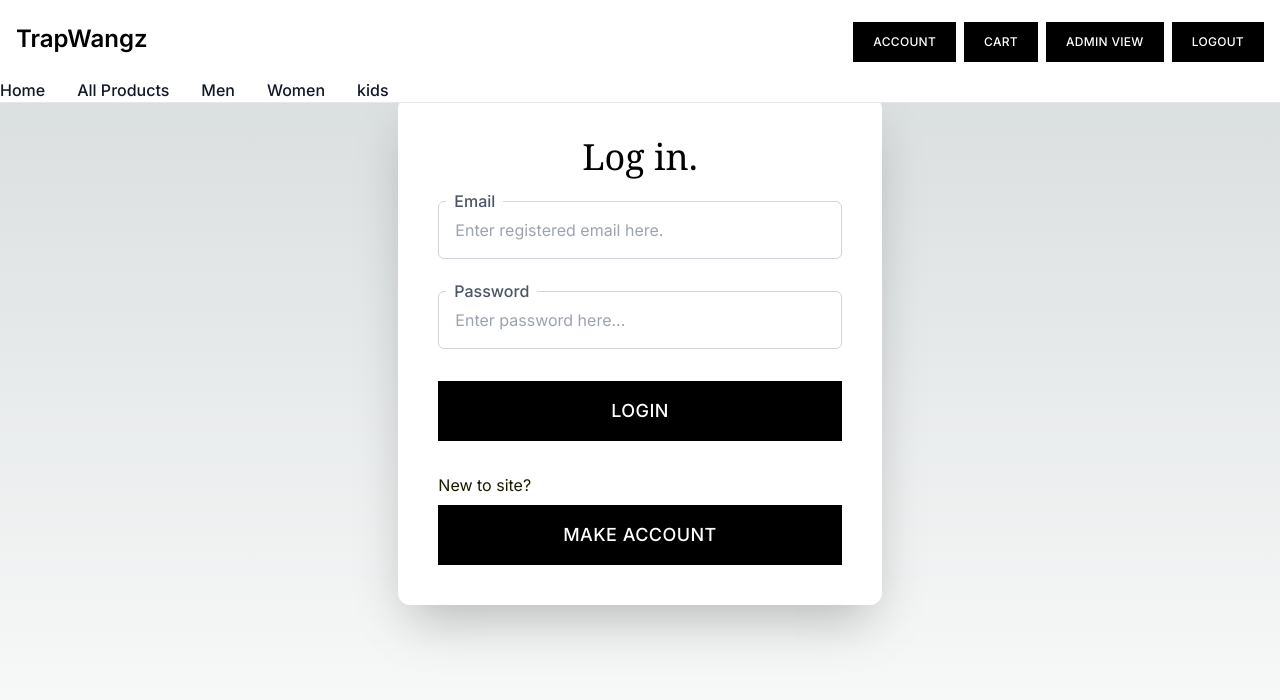
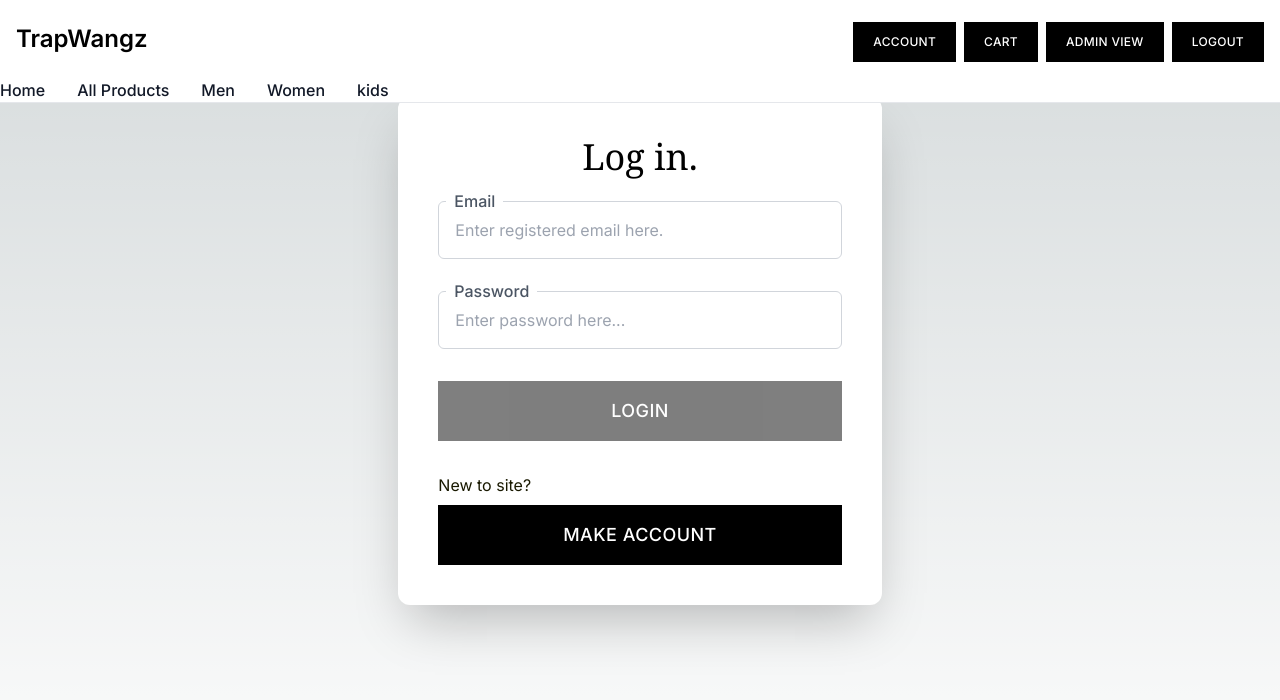
Before and after one commit to amanleykj/e_commerce, a Next.js app: page /login in a window 1280 px wide. Shown: the top 700 px of the page. Built offline with nearby package versions, Linux system fonts and the light colour scheme.

Commit message:
continued API development

```diff
--- a/src/app/api/login/route.js
+++ b/src/app/api/login/route.js
@@ -29,6 +29,7 @@ export async function POST( request ) {
 
 try {
     const checkUser = await User.findOne({ email })
+
     if(!checkUser) {
             return NextResponse.json({
                 success : false,
--- a/src/app/login/page.js
+++ b/src/app/login/page.js
@@ -3,13 +3,49 @@
 import InputComponent from "@/components/FormElements/InputComponent"
 import { loginFormControls } from "@/utils"
 import { useRouter } from "next/navigation";
+import { useContext, useState } from "react";
+import { loginUser } from "@/services/login";
+import { GlobalContext } from "@/context";
+import { setRequestMeta } from "next/dist/server/request-meta";
 
-const isRegistered = false;
+
+const initialFormData = {
+    email : '',
+    password : ''
+}
 
 
 export default function Login() {
 
+    const [ formData, setFormData ] = useState(initialFormData);
+
+    const { isAuthUser, setIsAuthUser, user, setUser } = useContext(GlobalContext)
+
     const router = useRouter()
+
+    function isValidForm() {
+        return formData && formData.email && formData.email.trim() !== '' &&
+        formData.password && formData.password.trim() !== '' ? true : false
+    }
+
+    async function handleLogin() {
+        const data = await loginUser(formData);
+
+        console.log(`Form data is: ${data}`);
+
+        if(data.success) {
+            setIsAuthUser(true)
+            setUser(data?.finalData?.user)
+            setFormData(initialFormData)
+            Cookies.set('token', data?.finalData?.token)
+            localStorage.setItem('user', JSON.stringify())
+            console.log("LOGIN COMPLETED.")
+
+        }
+        else {
+            setIsAuthUser(false)
+        }
+    }
 
     return(
         <div className="bg-green relative">
@@ -33,15 +69,23 @@ export default function Login() {
                                             type={controlItem.type}
                                             placeholder={controlItem.placeholder}
                                             label={controlItem.label}
+                                            value={formData[controlItem.id]}
+                                            onChange={(e) => {
+                                                setFormData({
+                                                    ...formData, [controlItem.id] : e.target.value
+                                                })
+                                            }}
                                             />
                                             )
                                             : null
                                     )}
                                     <button
-                                    className="inline-flex w-full items-center justify-center
+                                    className="disabled:opacity-50 inline-flex w-full items-center justify-center
                                     bg-black px-6 py-4 text-lg text-white transition-all duration-200 ease-in-out focus:shadow
                                     font-medium uppercase tracking-wide
                                     "
+                                    disabled={!isValidForm()}
+                                    onClick={handleLogin}
                                     >Login</button>
 
                                 <div className="flex flex-col gap-2">
--- a/src/context/index.js
+++ b/src/context/index.js
@@ -6,10 +6,18 @@ export const GlobalContext = createContext(null)
 
 export default function GlobalState({ children }){
 
-const [ showNavModal, setShowNavModal ] = useState(false)
-
+    const [ showNavModal, setShowNavModal ] = useState(false)
+    const [ commonLoader, setCommonLoader ] = useState(false)
+    const [ isAuthUser, setIsAuthUser] = useState(null)
+    const [ user, setUser ] = useState(null)
 
     return(
-        <GlobalContext.Provider value={{showNavModal, setShowNavModal}}>{children}</GlobalContext.Provider>
+        <GlobalContext.Provider value={{
+            showNavModal, setShowNavModal,
+            commonLoader, setCommonLoader,
+            isAuthUser, setIsAuthUser,
+            user, setUser
+            }}>
+                {children}</GlobalContext.Provider>
     )
 }
--- a/src/services/login/index.js
+++ b/src/services/login/index.js
@@ -1,9 +1,6 @@
 
 
-
-
-
-export const login = async(formData) => {
+export const loginUser = async(formData) => {
 
     try {
 
```
